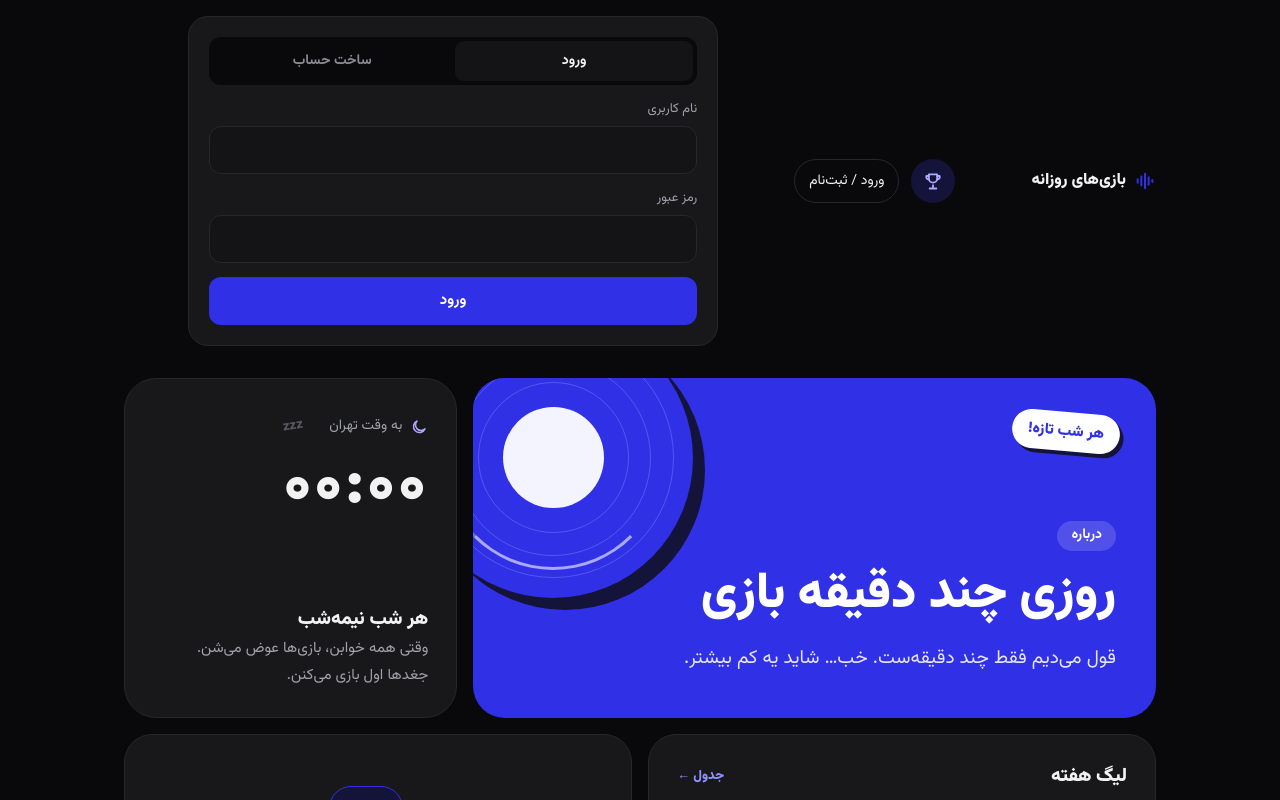
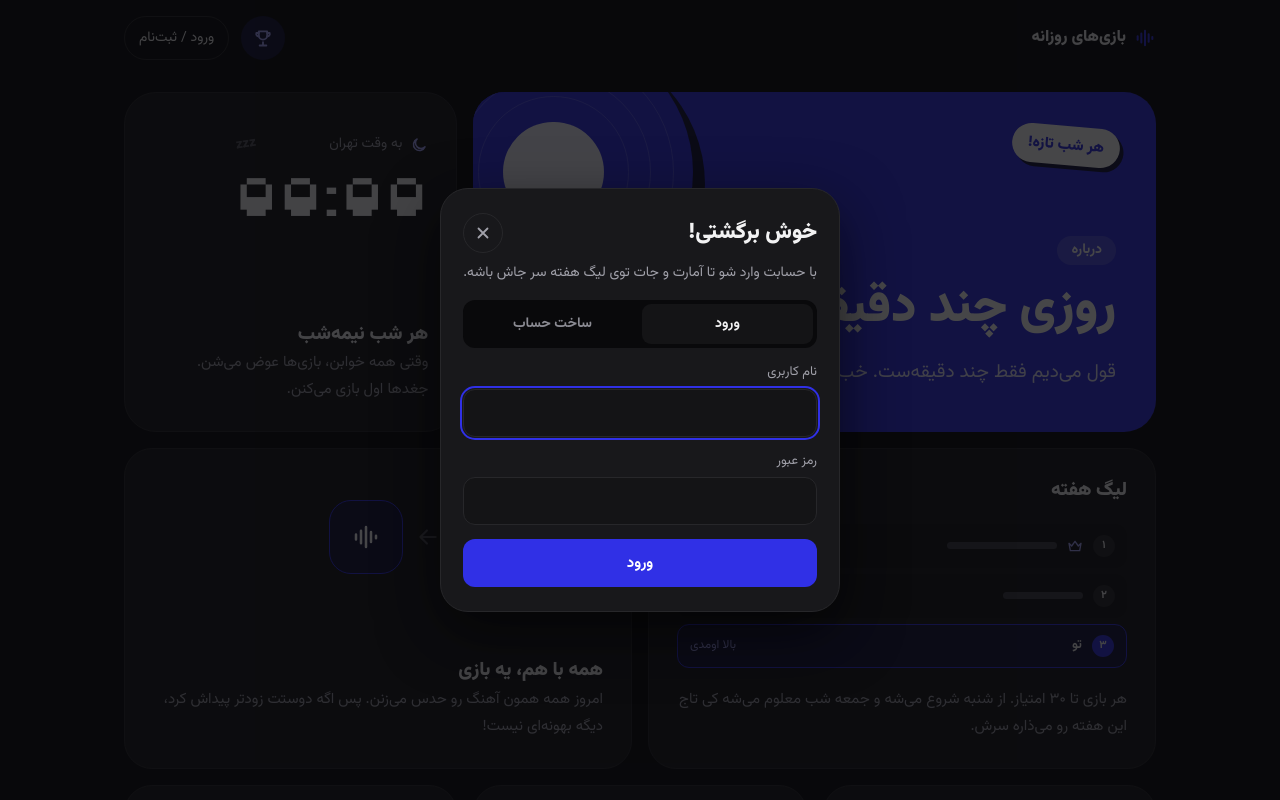
Before and after one commit to fatimaBorhani/songmore, a React (Vite) app in the folder client/: page /about in a window 1280 px wide. Both pictures are taken after a click on the button "ورود / ثبت‌نام". Shown: the top 800 px of the page. Built offline with nearby package versions, Linux system fonts and the light colour scheme; no server answers.

Commit message:
Open login form as a centered popup and use Radio font for about page clock

```diff
--- a/client/src/pages/about.css
+++ b/client/src/pages/about.css
@@ -1,3 +1,11 @@
+/* فونت Radio برای ساعت «۰۰:۰۰» (همون فونت ساعت صفحه‌ی اول، self-hosted) */
+@font-face {
+  font-family: 'Radio';
+  src: url('../assets/fonts/Radio.ttf') format('truetype');
+  font-weight: 400;
+  font-display: swap;
+}
+
 /* صفحه‌ی «درباره»: گوشی یه فهرست جمع‌وجور، کامپیوتر (از ۷۶۰ پیکسل) چینش بنتو با تصویر */
 .about-page {
   --about-blue-deep: #14143a;
@@ -511,8 +519,9 @@
   }
 
   .about-clock {
-    font-size: 64px;
-    font-weight: 900;
+    font-family: 'Radio', monospace;
+    font-size: 56px;
+    font-weight: 400;
     line-height: 1;
     letter-spacing: 2px;
     text-align: center;
--- a/client/src/shared/components/AuthPanel.jsx
+++ b/client/src/shared/components/AuthPanel.jsx
@@ -1,45 +1,58 @@
-import { useState } from 'react'
-import { NavLink } from 'react-router'
-import { login, signup } from '../api.js'
+import { useEffect, useState } from "react";
+import { NavLink } from "react-router";
+import { login, signup } from "../api.js";
 
 // متن فارسی برای کدهای خطای سرور
 const ERROR_TEXT = {
-  INVALID_USERNAME: 'نام کاربری باید ۳ تا ۲۰ حرف باشه: حروف انگلیسی، عدد یا _',
-  WEAK_PASSWORD: 'رمز باید حداقل ۸ کاراکتر باشه.',
-  USERNAME_TAKEN: 'این نام کاربری قبلاً گرفته شده.',
-  INVALID_CREDENTIALS: 'نام کاربری یا رمز اشتباهه.',
-  TOO_MANY_ATTEMPTS: 'تلاش‌های ناموفق زیاد بود. ۱۵ دقیقه‌ی دیگه دوباره امتحان کن.',
-}
+  INVALID_USERNAME: "نام کاربری باید ۳ تا ۲۰ حرف باشه: حروف انگلیسی، عدد یا _",
+  WEAK_PASSWORD: "رمز باید حداقل ۸ کاراکتر باشه.",
+  USERNAME_TAKEN: "این نام کاربری قبلاً گرفته شده.",
+  INVALID_CREDENTIALS: "نام کاربری یا رمز اشتباهه.",
+  TOO_MANY_ATTEMPTS:
+    "تلاش‌های ناموفق زیاد بود. ۱۵ دقیقه‌ی دیگه دوباره امتحان کن.",
+};
 
 // نوار بالای صفحه: اگه وارد شده اسمش و دکمه‌ی خروج، وگرنه دکمه‌ی ورود و فرم ورود/ثبت‌نام
 function AuthPanel({ user, onUserChange }) {
-  const [open, setOpen] = useState(false)
-  const [mode, setMode] = useState('login') // 'login' یا 'signup'
-  const [username, setUsername] = useState('')
-  const [password, setPassword] = useState('')
-  const [error, setError] = useState('')
-  const [busy, setBusy] = useState(false)
+  const [open, setOpen] = useState(false);
+  const [mode, setMode] = useState("login"); // 'login' یا 'signup'
+  const [username, setUsername] = useState("");
+  const [password, setPassword] = useState("");
+  const [error, setError] = useState("");
+  const [busy, setBusy] = useState(false);
+
+  // پنجره‌ی ورود با Esc بسته می‌شه
+  useEffect(() => {
+    if (!open) return;
+    function onKey(e) {
+      if (e.key === "Escape") setOpen(false);
+    }
+    window.addEventListener("keydown", onKey);
+    return () => window.removeEventListener("keydown", onKey);
+  }, [open]);
 
   function switchMode(next) {
-    setMode(next)
-    setError('')
+    setMode(next);
+    setError("");
   }
 
   async function handleSubmit(e) {
-    e.preventDefault()
-    if (busy) return
-    setBusy(true)
-    setError('')
+    e.preventDefault();
+    if (busy) return;
+    setBusy(true);
+    setError("");
     try {
-      const action = mode === 'login' ? login : signup
-      const loggedIn = await action(username.trim(), password)
-      onUserChange(loggedIn)
-      setOpen(false)
-      setPassword('')
+      const action = mode === "login" ? login : signup;
+      const loggedIn = await action(username.trim(), password);
+      onUserChange(loggedIn);
+      setOpen(false);
+      setPassword("");
     } catch (err) {
-      setError(ERROR_TEXT[err.message] || 'یه مشکلی پیش اومد. دوباره امتحان کن.')
+      setError(
+        ERROR_TEXT[err.message] || "یه مشکلی پیش اومد. دوباره امتحان کن.",
+      );
     } finally {
-      setBusy(false)
+      setBusy(false);
     }
   }
 
@@ -54,35 +67,78 @@ function AuthPanel({ user, onUserChange }) {
           <bdi>{user.username}</bdi>
         </NavLink>
       </div>
-    )
+    );
   }
 
   return (
     <>
       <div className="auth-bar">
-        <button type="button" className="auth-link" onClick={() => setOpen(!open)} aria-expanded={open}>
+        <button
+          type="button"
+          className="auth-link"
+          onClick={() => setOpen(true)}
+          aria-haspopup="dialog"
+        >
           ورود / ثبت‌نام
         </button>
       </div>
 
+      {/* پنجره‌ی ورود وسط صفحه؛ با کلیک بیرونش یا دکمه‌ی ✕ بسته می‌شه */}
       {open && (
-        <form className="auth-card" onSubmit={handleSubmit}>
+        <div className="auth-backdrop" onClick={() => setOpen(false)}>
+          <form
+            className="auth-card"
+            role="dialog"
+            aria-modal="true"
+            aria-labelledby="auth-title"
+            onSubmit={handleSubmit}
+            onClick={(e) => e.stopPropagation()}
+          >
+            <div className="auth-head">
+              <h2 id="auth-title">
+                {mode === "login" ? "خوش برگشتی!" : "بیا تو لیگ"}
+              </h2>
+              <button
+                type="button"
+                className="auth-close"
+                aria-label="بستن"
+                onClick={() => setOpen(false)}
+              >
+                <svg
+                  aria-hidden="true"
+                  width="18"
+                  height="18"
+                  viewBox="0 0 24 24"
+                  fill="none"
+                  stroke="currentColor"
+                  strokeWidth="2.4"
+                  strokeLinecap="round"
+                >
+                  <path d="M6 6l12 12M18 6L6 18" />
+                </svg>
+              </button>
+            </div>
+            <p className="auth-lead">
+              {mode === "login"
+                ? "با حسابت وارد شو تا آمارت و جات توی لیگ هفته سر جاش باشه."
+                : "با حساب، اسمت توی لیگ هفته میاد و آمارت روی همه‌ی دستگاه‌ها می‌مونه."}
+            </p>
             <div className="auth-tabs" role="tablist">
               <button
                 type="button"
                 role="tab"
-              aria-selected={mode === 'login'}
-              className={mode === 'login' ? 'active' : ''}
-              onClick={() => switchMode('login')}
+                aria-selected={mode === "login"}
+                className={mode === "login" ? "active" : ""}
+                onClick={() => switchMode("login")}
               >
                 ورود
               </button>
               <button
                 type="button"
                 role="tab"
-              aria-selected={mode === 'signup'}
-              className={mode === 'signup' ? 'active' : ''}
-              onClick={() => switchMode('signup')}
+                aria-selected={mode === "signup"}
+                className={mode === "signup" ? "active" : ""}
+                onClick={() => switchMode("signup")}
               >
                 ساخت حساب
               </button>
@@ -94,11 +150,14 @@ function AuthPanel({ user, onUserChange }) {
                 type="text"
                 dir="ltr"
                 autoComplete="username"
+                autoFocus
                 value={username}
                 onChange={(e) => setUsername(e.target.value)}
                 required
               />
-            {mode === 'signup' && <small>۳ تا ۲۰ حرف: حروف انگلیسی، عدد یا _</small>}
+              {mode === "signup" && (
+                <small>۳ تا ۲۰ حرف: حروف انگلیسی، عدد یا _</small>
+              )}
             </label>
 
             <label className="auth-field">
@@ -106,12 +165,14 @@ function AuthPanel({ user, onUserChange }) {
               <input
                 type="password"
                 dir="ltr"
-              autoComplete={mode === 'login' ? 'current-password' : 'new-password'}
+                autoComplete={
+                  mode === "login" ? "current-password" : "new-password"
+                }
                 value={password}
                 onChange={(e) => setPassword(e.target.value)}
                 required
               />
-            {mode === 'signup' && <small>حداقل ۸ کاراکتر</small>}
+              {mode === "signup" && <small>حداقل ۸ کاراکتر</small>}
             </label>
 
             {error && (
@@ -121,12 +182,13 @@ function AuthPanel({ user, onUserChange }) {
             )}
 
             <button type="submit" className="auth-submit" disabled={busy}>
-            {mode === 'login' ? 'ورود' : 'ساخت حساب'}
+              {mode === "login" ? "ورود" : "ساخت حساب"}
             </button>
           </form>
+        </div>
       )}
     </>
-  )
+  );
 }
 
-export default AuthPanel
+export default AuthPanel;
--- a/client/src/shared/shared.css
+++ b/client/src/shared/shared.css
@@ -73,11 +73,66 @@
   outline-offset: 3px;
 }
 
-/* فرم ورود زیر سربرگ، تمام‌عرض */
-.site-header .auth-card {
-  flex-basis: 100%;
-  max-width: 488px;
-  margin: 0 auto;
+/* پنجره‌ی ورود: وسط صفحه روی یه پس‌زمینه‌ی تیره */
+.auth-backdrop {
+  position: fixed;
+  inset: 0;
+  z-index: 30;
+  box-sizing: border-box;
+  padding: 24px 16px;
+  background: rgba(9, 9, 11, 0.75);
+  display: flex;
+  align-items: center;
+  justify-content: center;
+  overflow-y: auto;
+  animation: fade-in 0.15s ease-out;
+}
+
+.auth-backdrop .auth-card {
+  width: 100%;
+  max-width: 400px;
+  box-sizing: border-box;
+  padding: 24px 22px;
+  border-radius: 28px;
+  box-shadow: 0 20px 60px rgba(0, 0, 0, 0.6);
+}
+
+.auth-head {
+  display: flex;
+  align-items: center;
+  justify-content: space-between;
+  gap: 12px;
+}
+
+.auth-head h2 {
+  font-size: 22px;
+  font-weight: 900;
+}
+
+.auth-close {
+  width: 40px;
+  height: 40px;
+  flex: 0 0 40px;
+  border-radius: 50%;
+  border: 1px solid var(--border);
+  background: none;
+  color: var(--text-soft);
+  display: flex;
+  align-items: center;
+  justify-content: center;
+  cursor: pointer;
+}
+
+.auth-close:hover {
+  color: var(--text);
+  background: var(--surface);
+}
+
+.auth-lead {
+  margin-top: -6px;
+  font-size: 14px;
+  line-height: 1.8;
+  color: var(--text-soft);
 }
 
 .game-page {
```
Also changed, not shown: 1 other file (tests, documents, lock files or other folders). Lines whose indentation alone changed are shown as unchanged.
